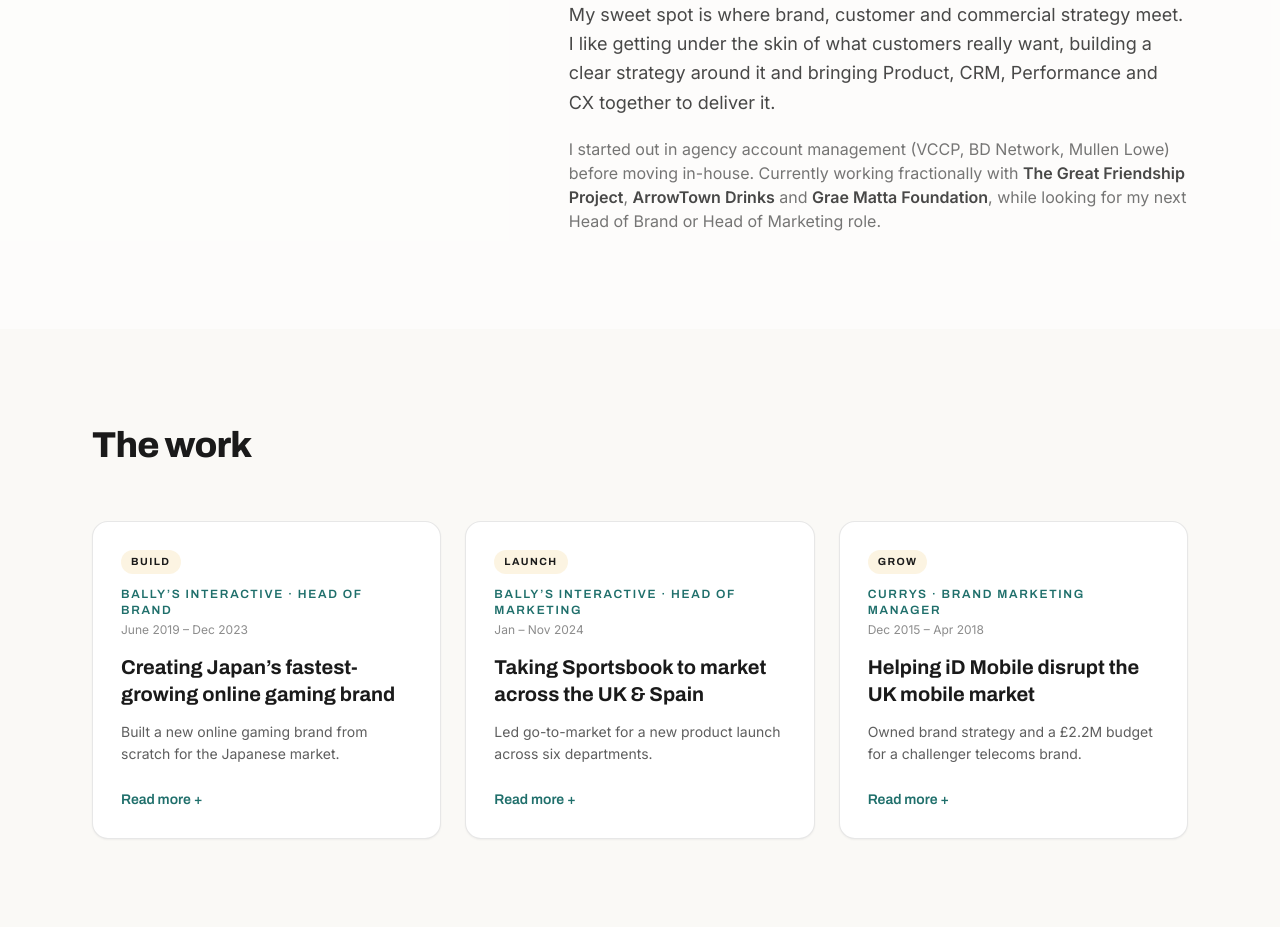
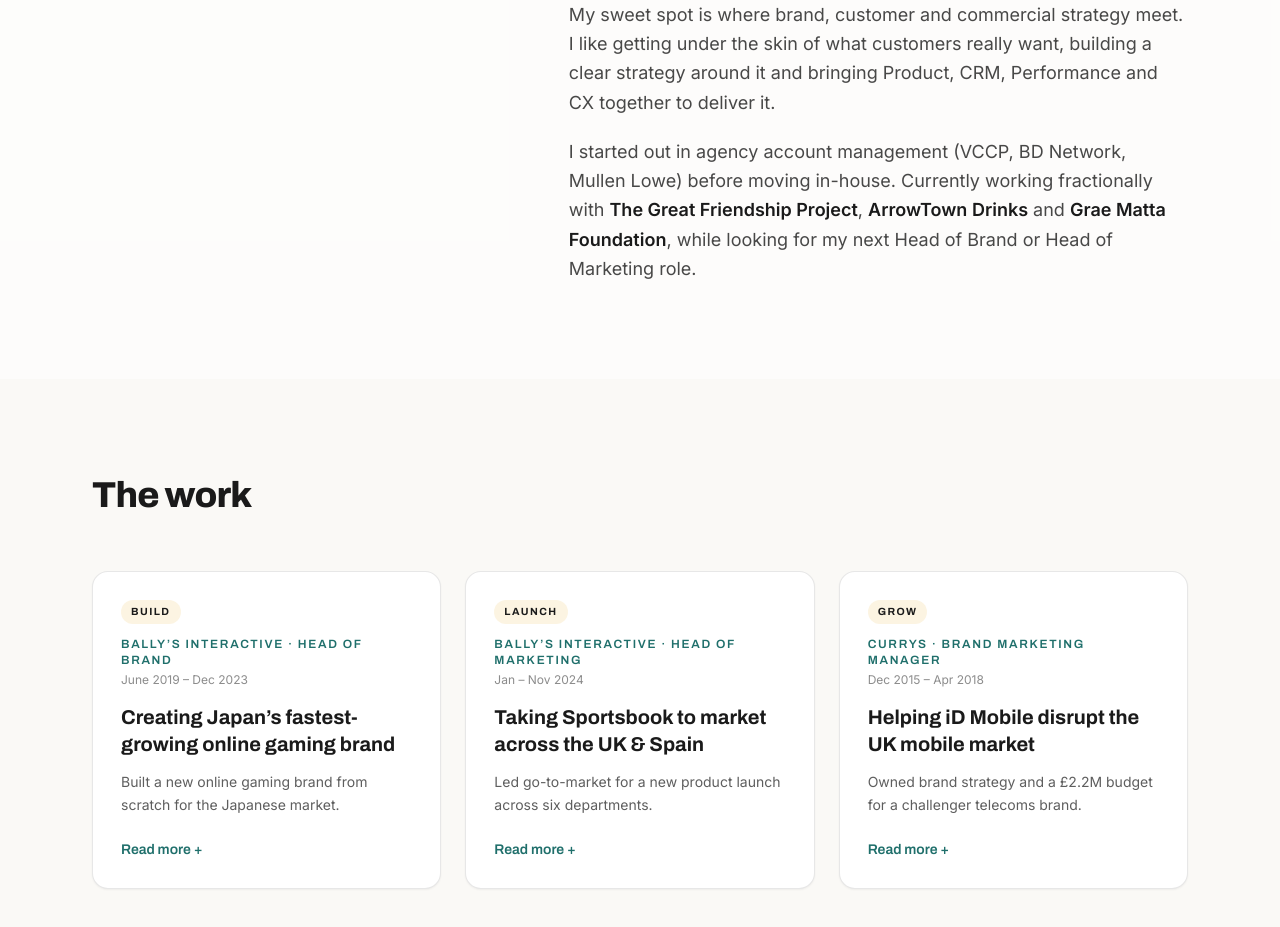
Before and after one commit to johnannoh-art/professionalwebsite, a Next.js app: page / in a window 1280 px wide. Shown: the part 2300-3227 px from the top of the page. Built offline with nearby package versions, Linux system fonts and the light colour scheme.

Commit message:
Match About section's final paragraph styling to the rest
The closing paragraph was smaller and lighter than the other three;
bring it in line so the whole section reads consistently.

```diff
--- a/components/About.tsx
+++ b/components/About.tsx
@@ -23,19 +23,19 @@
               want, building a clear strategy around it and bringing Product,
               CRM, Performance and CX together to deliver it.
             </p>
-            <p className="text-base text-ink/60">
+            <p>
               I started out in agency account management (VCCP, BD Network,
               Mullen Lowe) before moving in-house. Currently working
               fractionally with{" "}
-              <span className="font-semibold text-ink/80">
+              <span className="font-semibold text-ink">
                 The Great Friendship Project
               </span>
               ,{" "}
-              <span className="font-semibold text-ink/80">
+              <span className="font-semibold text-ink">
                 ArrowTown Drinks
               </span>{" "}
               and{" "}
-              <span className="font-semibold text-ink/80">
+              <span className="font-semibold text-ink">
                 Grae Matta Foundation
               </span>
               , while looking for my next Head of Brand or Head of Marketing
```
